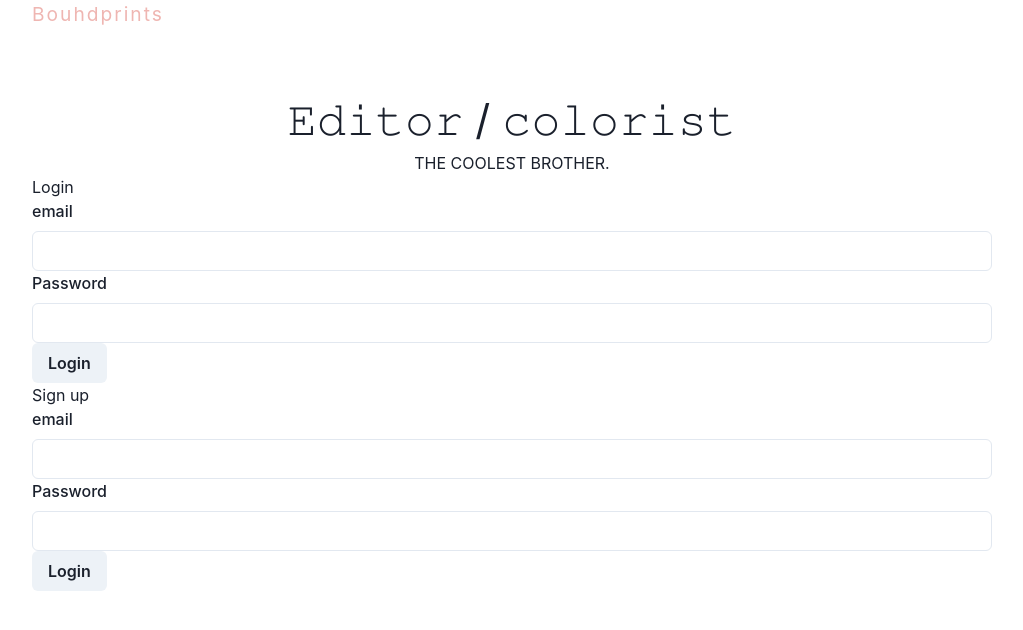
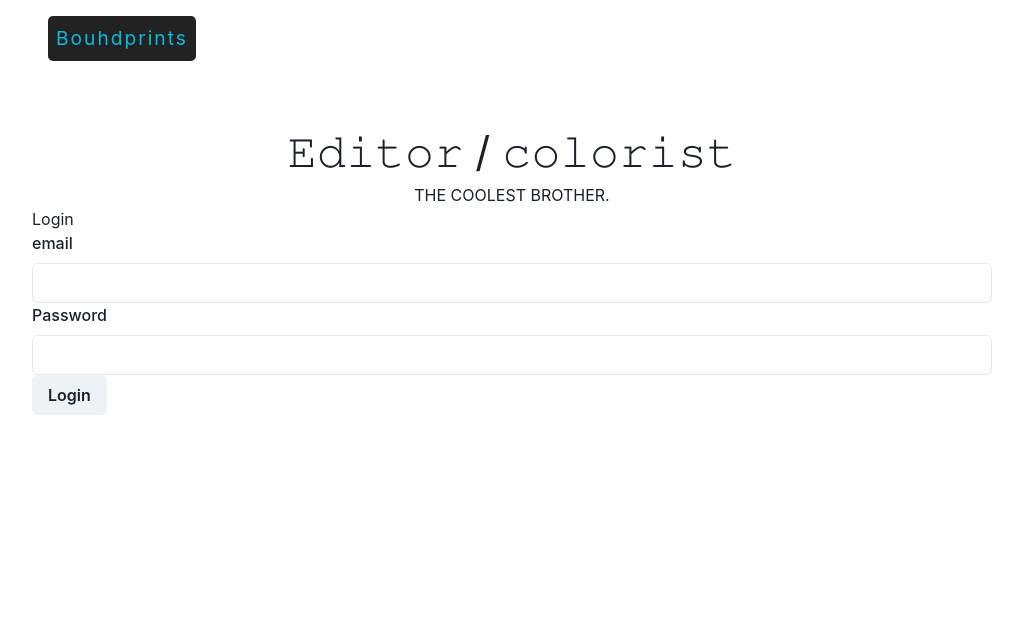
Before and after one commit to mohmed98/Bouhdprints, a React (Create React App) app: page /admin in a window 1280 px wide. Shown: the top 630 px of the page, without its empty margins (128-1151 px from the left). Built offline with nearby package versions, Linux system fonts and the light colour scheme.

Commit message:
second build

```diff
--- a/package.json
+++ b/package.json
@@ -10,6 +10,7 @@
     "@testing-library/react": "^9.5.0",
     "@testing-library/user-event": "^7.2.1",
     "firebase": "^8.2.5",
+    "formik": "^2.2.6",
     "framer-motion": "^3.3.0",
     "react": "^16.13.1",
     "react-dom": "^16.13.1",
@@ -36,5 +37,8 @@
       "last 1 firefox version",
       "last 1 safari version"
     ]
+  },
+  "devDependencies": {
+    "eslint-plugin-react-hooks": "^4.2.0"
   }
 }
--- a/src/Admin.js
+++ b/src/Admin.js
@@ -1,13 +1,15 @@
-import React from "react";
+import React, { useState } from "react";
 import LoginForm from "./comps/LoginForm";
 
-// import UploadForm from "./comps/UploadForm";
+import UploadForm from "./comps/UploadForm";
 
 const Admin = () => {
+  const [isValid, setIsValid] = useState(false);
+
   return (
     <div className="App">
-      <LoginForm />
-      {/* <UploadForm /> */}
+      {!isValid && <LoginForm setIsValid={setIsValid} />}
+      {isValid && <UploadForm isValid={isValid} />}
     </div>
   );
 };
--- a/src/App.js
+++ b/src/App.js
@@ -3,6 +3,7 @@ import Title from "./comps/Title";
 import Home from "./Home";
 import { BrowserRouter, Route, Switch } from "react-router-dom";
 import Admin from "./Admin";
+import Login from "./Login";
 
 function App() {
   return (
@@ -10,6 +11,9 @@ function App() {
       <div className="App">
         <Title />
         <Switch>
+          <Route path="/login">
+            <Login />
+          </Route>
           <Route path="/admin">
             <Admin />
           </Route>
--- /dev/null
+++ b/src/Login.js
@@ -0,0 +1,14 @@
+import React from "react";
+import LoginForm from "./comps/LoginForm";
+import Title from "./comps/Title";
+
+const Login = () => {
+  return (
+    <div>
+      <Title />
+      <LoginForm />
+    </div>
+  );
+};
+
+export default Login;
--- a/src/comps/LoginForm.js
+++ b/src/comps/LoginForm.js
@@ -1,34 +1,65 @@
 import React, { useState } from "react";
-import { signIn, signUp } from "../hooks/useAuth";
+// import useAuth from "../hooks/useAuth";
 // import signUp from "../hooks/useAuth";
+// import { Formik, Field, Form } from "formik";
+import { projectAuth } from "../firebase/config";
+import { useHistory } from "react-router-dom";
 
 import {
   FormControl,
   FormLabel,
   Button,
   Input,
-  FormErrorMessage,
-  FormHelperText,
+  // FormErrorMessage,
+  // FormHelperText,
 } from "@chakra-ui/react";
-const LoginForm = () => {
+const LoginForm = ({ setIsValid }) => {
   const [email, setEmail] = useState("");
   const [password, setPassword] = useState("");
+  const history = useHistory();
 
   const handelSignInSubmit = (e) => {
     e.preventDefault();
-    const user = { email, password };
-    signIn(user);
+    projectAuth
+      .signInWithEmailAndPassword(email, password)
+      .then((userCredential) => {
+        // const user = userCredential.user;
+        setIsValid(true);
+        // console.log(isValid);
+        history.push("/admin");
+      })
+      .catch((error) => {
+        const errorCode = error.code;
+        const errorMessage = error.message;
+        console.log(errorCode);
+        console.log(errorMessage);
+      });
   };
 
-  const handelSignUpSubmit = (e) => {
-    e.preventDefault();
-    const user = { email, password };
-    signUp(user);
-  };
+  // const handelSignUpSubmit = (e) => {
+  //   e.preventDefault();
+  //   const user = { email, password };
+  //   signUp(user);
+  // };
   return (
     <div>
       <div>
         <h2>Login</h2>
+        {/* <Formik
+          initialValues={{ email: "", password: "" }}
+          onSubmit={() => {
+            console.log("form submit");
+            useAuth(email);
+          }}
+        >
+          <Form>
+            <label htmlFor="email">Email</label>
+            <Field type="email" name="email" />
+            <label htmlFor="password">password</label>
+            <Field type="password" name="password" />
+            <button type="submit">submit</button>
+          </Form>
+        </Formik> */}
         <form onSubmit={handelSignInSubmit}>
           <FormControl>
             <FormLabel>email</FormLabel>
@@ -39,7 +70,7 @@ const LoginForm = () => {
           <Button type="submit">Login</Button>
         </form>
       </div>
-      <div>
+      {/* <div>
         <h2>Sign up</h2>
         <form onSubmit={handelSignUpSubmit}>
           <FormControl>
@@ -50,7 +81,7 @@ const LoginForm = () => {
           </FormControl>
           <Button type="submit">Login</Button>
         </form>
-      </div>
+      </div> */}
     </div>
   );
 };
--- a/src/comps/UploadForm.js
+++ b/src/comps/UploadForm.js
@@ -1,9 +1,10 @@
 import React, { useState } from "react";
 import ProgressBar from "./progressBar";
-const UploadForm = () => {
+const UploadForm = (isValid) => {
   const [file, setFile] = useState(null);
   const [error, setError] = useState(null);
   const types = ["image/png", "image/jpeg"];
+  console.log(isValid);
   const changeHandler = (e) => {
     let selected = e.target.files[0];
     if (selected && types.includes(selected.type)) {
--- a/src/hooks/useAuth.js
+++ b/src/hooks/useAuth.js
@@ -1,40 +1,51 @@
+import { useState } from "react";
 import { projectAuth } from "../firebase/config";
 
-export function signIn({ email, password }) {
-  // console.log(email);
-  // console.log(password);
-  // const user, errorCode, errorMessage;
-  projectAuth
-    .signInWithEmailAndPassword(email, password)
-    .then((userCredential) => {
-      const user = userCredential.user;
-      console.log(user);
-    })
-    .catch((error) => {
-      const errorCode = error.code;
-      const errorMessage = error.message;
-      console.log(errorCode);
-      console.log(errorMessage);
-    });
-  // return { user, errorCode, errorMessage };
-}
-export function signUp({ email, password }) {
-  // console.log(email);
-  // console.log(password);
+const useAuth = ({ email, password }) => {
+  const [isValid, setIsValid] = useState(false);
+  if (email) {
+    setIsValid(true);
+  }
+  return { isValid };
+};
 
-  projectAuth
-    .createUserWithEmailAndPassword(email, password)
-    .then((userCredential) => {
-      const user = userCredential.user;
-      console.log(user);
-    })
-    .catch((error) => {
-      const errorCode = error.code;
-      const errorMessage = error.message;
-      console.log(errorCode);
-      console.log(errorMessage);
-    });
-  // return { user, errorCode, errorMessage };
-}
+export default useAuth;
+
+// export function signIn({ email, password }) {
+//   // console.log(email);
+//   // console.log(password);
+//   // const user, errorCode, errorMessage;
+//   projectAuth
+//     .signInWithEmailAndPassword(email, password)
+//     .then((userCredential) => {
+//       const user = userCredential.user;
+//       console.log(user);
+//     })
+//     .catch((error) => {
+//       const errorCode = error.code;
+//       const errorMessage = error.message;
+//       console.log(errorCode);
+//       console.log(errorMessage);
+//     });
+//   // return { user, errorCode, errorMessage };
+// }
+// export function signUp({ email, password }) {
+//   // console.log(email);
+//   // console.log(password);
+
+//   projectAuth
+//     .createUserWithEmailAndPassword(email, password)
+//     .then((userCredential) => {
+//       const user = userCredential.user;
+//       console.log(user);
+//     })
+//     .catch((error) => {
+//       const errorCode = error.code;
+//       const errorMessage = error.message;
+//       console.log(errorCode);
+//       console.log(errorMessage);
+//     });
+//   // return { user, errorCode, errorMessage };
+// }
 
 // export default { signIn, signUp };
--- a/src/index.css
+++ b/src/index.css
@@ -1,7 +1,7 @@
 @import url("https://fonts.googleapis.com/css2?family=Noto+Serif:wght@400;700&display=swap");
 
 :root {
-  --primary: #efb6b2;
+  --primary: #03bee0;
   --secondary: #4e4e4e;
   --error: #ff4a4a;
 }
@@ -16,10 +16,15 @@ body {
   margin: 0 auto;
 }
 .title h1 {
+  background-color: #222222;
   color: var(--primary);
   font-size: 1.2rem;
   letter-spacing: 2px;
   font-weight: normal;
+  width: fit-content;
+  margin: 1rem;
+  padding: 0.5rem;
+  border-radius: 5px;
 }
 .title h2,
 .title p {
```
Also changed, not shown: 1 other file (tests, documents, lock files or other folders).
